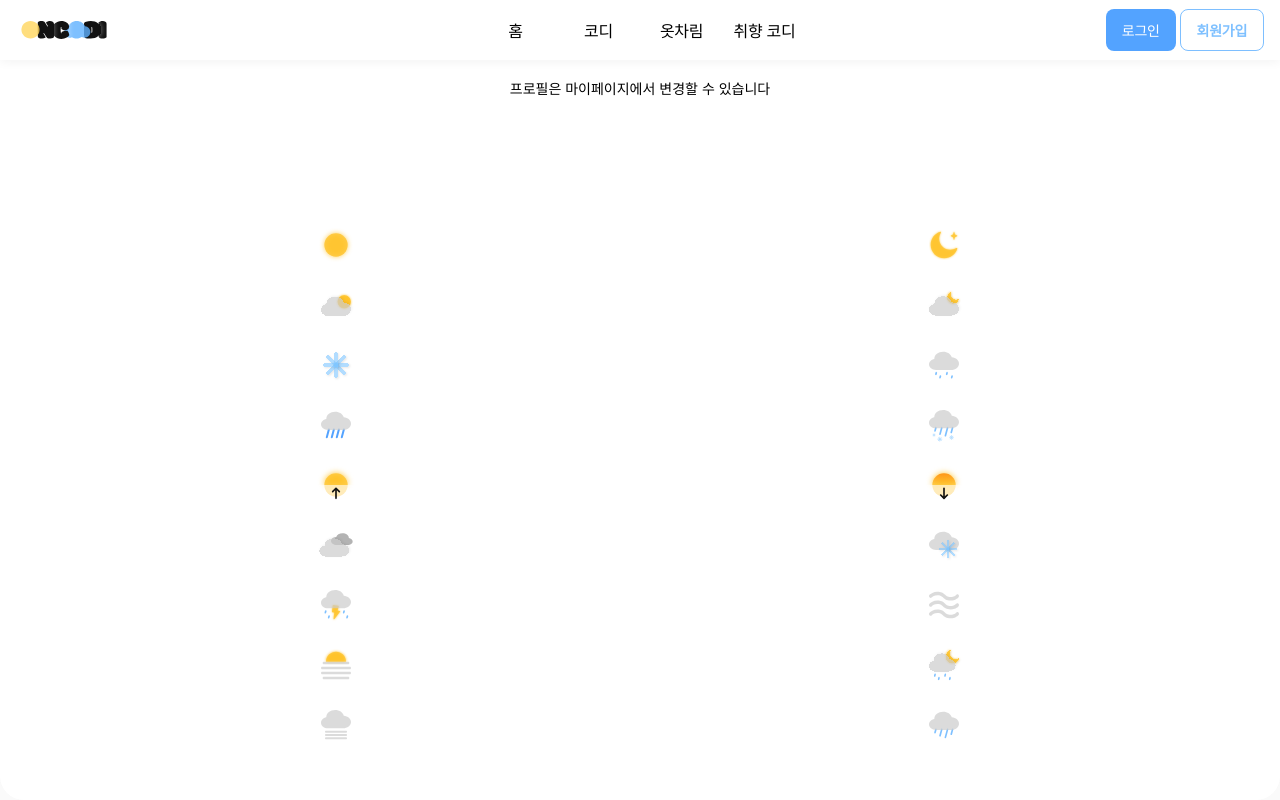
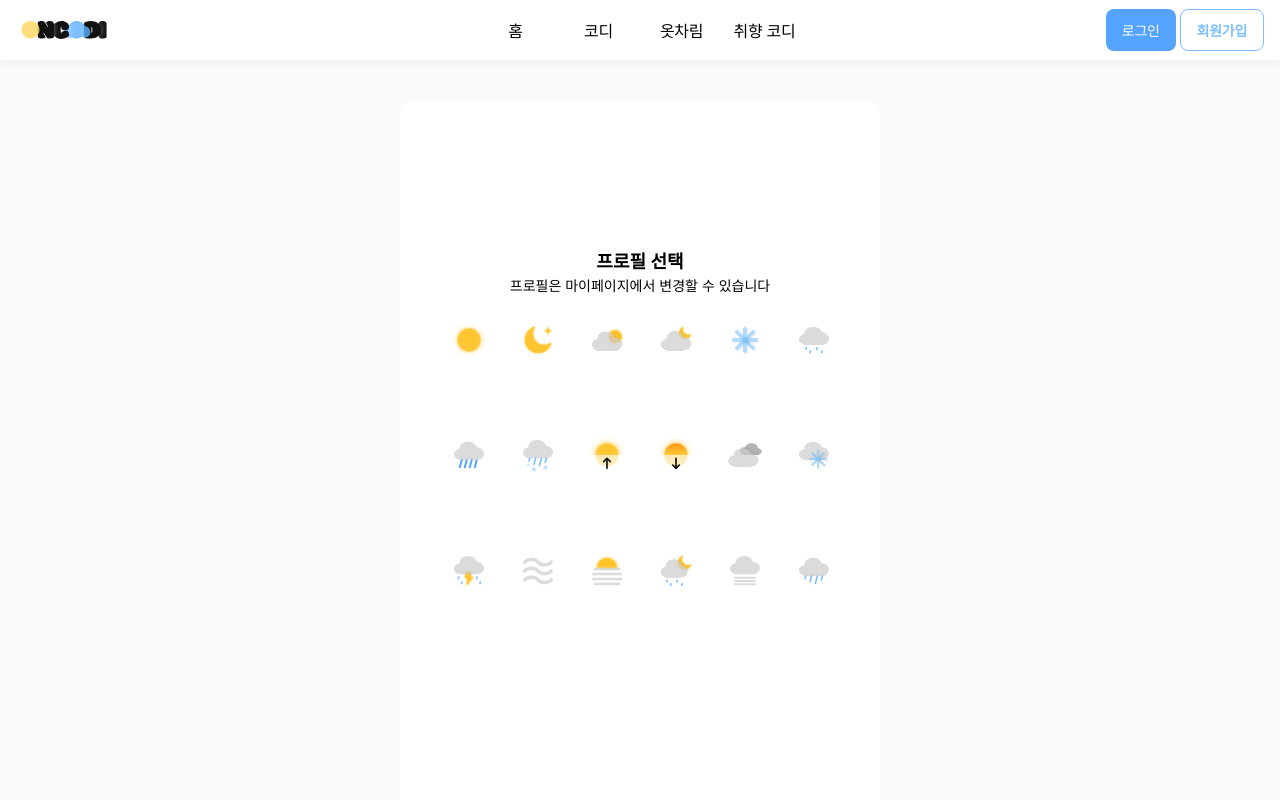
Before and after one commit to 6chenodongja/6che, a Next.js app: page /signUpDone in a window 1280 px wide. Shown: the top 800 px of the page. Built offline with nearby package versions, Linux system fonts and the light colour scheme; no server answers.

Commit message:
style: 반응형 구현

```diff
--- a/src/app/(providers)/(root)/(auth)/login/_components/LoginForm.tsx
+++ b/src/app/(providers)/(root)/(auth)/login/_components/LoginForm.tsx
@@ -43,9 +43,6 @@ function LoginForm() {
           </div>,
           {
             autoClose: 2500,
-            icon: false,
-            closeButton: false,
-            className: 'custom-toast',
           },
         );
 
@@ -56,21 +53,13 @@ function LoginForm() {
         }, 2500);
       } else {
         toast.error('로그인 실패. 다시 시도해주세요.', {
-          position: 'bottom-center',
           autoClose: 2500,
-          icon: false,
-          closeButton: false,
-          className: 'custom-toast',
         });
       }
     } catch (error) {
       console.error('로그인 중 오류 발생:', error);
       toast.error('아이디 또는 비밀번호를 확인해주세요.', {
-        position: 'bottom-center',
         autoClose: 2500,
-        icon: false,
-        closeButton: false,
-        className: 'custom-toast',
       });
     }
   };
@@ -143,7 +132,7 @@ function LoginForm() {
               아이디/비밀번호 찾기
               <Image
                 src="images/Thermometer/arrow_right.svg"
-                alt="오호"
+                alt=""
                 width={18}
                 height={18}
               />
--- a/src/app/(providers)/(root)/(auth)/signUpDone/_components/BottomSheet.tsx
+++ b/src/app/(providers)/(root)/(auth)/signUpDone/_components/BottomSheet.tsx
@@ -83,14 +83,14 @@ const BottomSheet = () => {
         initial={{ y: '500%' }}
         animate={{ y: isClosing ? '500%' : 0 }}
         transition={{ type: 'spring', stiffness: 200, damping: 40 }}
-        className="flex flex-col justify-center rounded-t-2xl py-[30px] w-full px-4 bg-white/70 backdrop-blur-[10px]"
+        className="flex flex-col justify-center rounded-t-2xl py-[30px] px-4 bg-white/70 backdrop-blur-[10px] lg:w-full lg:h-full lg:bg-white"
       >
         <div className="flex flex-col gap-0.5">
           <div className="text-center">
             <h1 className="text-[18px] font-semibold li">프로필 선택</h1>
           </div>
           <form className="w-full h-full" onSubmit={handleSubmit}>
-            <div className="grid grid-cols-5 h-full py-4 pl-[19px] pr-4 rounded-2xl cursor-pointer">
+            <div className="grid grid-cols-5 h-full py-4 pl-[19px] pr-4 rounded-2xl w-full cursor-pointer">
               {profileIcons.map((icon, index) => (
                 <Image
                   key={index}
--- a/src/app/(providers)/(root)/(auth)/signUpDone/_components/ProfileSelect.tsx
+++ b/src/app/(providers)/(root)/(auth)/signUpDone/_components/ProfileSelect.tsx
@@ -72,16 +72,16 @@ const ProfileSelect = () => {
     <main
       className={`hidden absolute left-0 top-0 flex-col justify-center items-center lg:w-full lg:h-full lg:flex ${isClosing ? 'lg:!hidden' : ''}`}
     >
-      <div className="flex flex-col rounded-3xl py-[30px] px-4 bg-white/70 backdrop-blur-[10px] lg:w-full lg:h-full lg:bg-white">
-        <div className="flex flex-col justify-between w-full">
-          <div className="text-center pb-[120px]">
-            <h1 className="text-[24px] font-bold pb-3">프로필 선택</h1>
+      <div className="flex flex-col justify-center rounded-t-2xl py-[30px] px-4 bg-white/70 backdrop-blur-[10px] lg:w-full lg:h-full lg:bg-white">
+        <div className="flex flex-col w-full gap-0.5">
+          <div className="text-center">
+            <h1 className="text-[18px] font-semibold">프로필 선택</h1>
             <h2 className="text-[14px] font-normal">
               프로필은 마이페이지에서 변경할 수 있습니다
             </h2>
           </div>
-          <form className="" onSubmit={handleSubmit}>
-            <div className="grid grid-cols-6 cursor-pointer px-5 gap-x-auto gap-y-8">
+          <form className="w-full h-full" onSubmit={handleSubmit}>
+            <div className="grid grid-cols-6 h-full py-4 pl-[19px] pr-4 rounded-2xl w-full cursor-pointer">
               {profileIcons.map((icon, index) => (
                 <div
                   key={index}
--- a/src/app/(providers)/(root)/(auth)/signUpDone/_components/SingUpDone.tsx
+++ b/src/app/(providers)/(root)/(auth)/signUpDone/_components/SingUpDone.tsx
@@ -9,8 +9,8 @@ function SingUpDone() {
   const { user } = useUserStore();
 
   return (
-    <main className="flex flex-col justify-center items-center md:w-[480px] md:h-[724px] md:bg-white md:shadow-boxShadowPc md:rounded-3xl">
-      <div className="flex flex-col w-full">
+    <main className="relative flex flex-col justify-center items-center md:w-[480px] md:h-[724px] md:bg-white md:shadow-boxShadowPc md:rounded-3xl md:p-10">
+      <div className="">
         <div className="text-center">
           <div className="w-full h-full flex justify-center items-center top-0 left-0">
             <Image
@@ -28,9 +28,9 @@ function SingUpDone() {
               className="absolute top-[92px] left-2"
             />
           </div>
-          <div className="flex flex-col mb-[165px] w-full">
+          <div className="flex flex-col">
             <div className="">
-              <p className="text-[24px] font-[700] leading-[31.2px] tracking-[-0.02em] relative pb-[1px]">
+              <p className="text-[24px] font-[700] leading-[31.2px] tracking-[-0.02em] relative">
                 {user?.nickname}
                 <span className="text-[24px] font-[400] leading-[31.2px] tracking-[-0.02em] text-[#4d4d4d]">
                   님
--- a/src/app/(providers)/(root)/(auth)/signup/_components/SignUp.tsx
+++ b/src/app/(providers)/(root)/(auth)/signup/_components/SignUp.tsx
@@ -170,9 +170,9 @@ function SingUp() {
                 <option value="@hanmail.net" className="cursor-pointer">
                   @hanmail.net
                 </option>
-                <option value="직접 입력" className="">
+                {/* <option value="직접 입력" className="">
                   직접 입력
-                </option>
+                </option> */}
               </select>
             </div>
             <div className="">
--- a/src/app/globals.css
+++ b/src/app/globals.css
@@ -1448,7 +1448,7 @@
     top: 79px;
   }
 
-  .grid {
+  .result-grid {
     display: grid;
     grid-template-columns: 1fr 1fr;
     gap: 8px; /* 선택지 간 간격 */
@@ -1473,7 +1473,7 @@
     height: 40px;
   }
 
-  .grid {
+  .result-grid {
     display: grid;
     grid-template-columns: 1fr 1fr;
     gap: 8px;
--- a/src/components/LogoutButton/LogoutButton.tsx
+++ b/src/components/LogoutButton/LogoutButton.tsx
@@ -22,9 +22,6 @@ function LogoutButton({ className }: { className?: string }) {
           </div>,
           {
             autoClose: 2500,
-            icon: false,
-            closeButton: false,
-            className: 'custom-toast',
           },
         );
         setTimeout(() => {
@@ -33,21 +30,13 @@ function LogoutButton({ className }: { className?: string }) {
       } else {
         console.error('로그아웃에 실패하였습니다.');
         toast.error('로그아웃에 실패하였습니다. 다시 시도해주세요.', {
-          position: 'bottom-center',
           autoClose: 2500,
-          icon: false,
-          closeButton: false,
-          className: 'custom-toast',
         });
       }
     } catch (error) {
       console.error('로그아웃 중 오류 발생:', error);
       toast.error('로그아웃 중 오류가 발생했습니다.', {
-        position: 'bottom-center',
         autoClose: 2500,
-        icon: false,
-        closeButton: false,
-        className: 'custom-toast',
       });
     }
   };
```
Also changed, not shown: src/app/(providers)/(root)/(mypage)/profile/_components/ProfileForm.tsx (+9 -9 lines), src/hooks/useSignUpForm.ts (line endings or trailing spaces).
